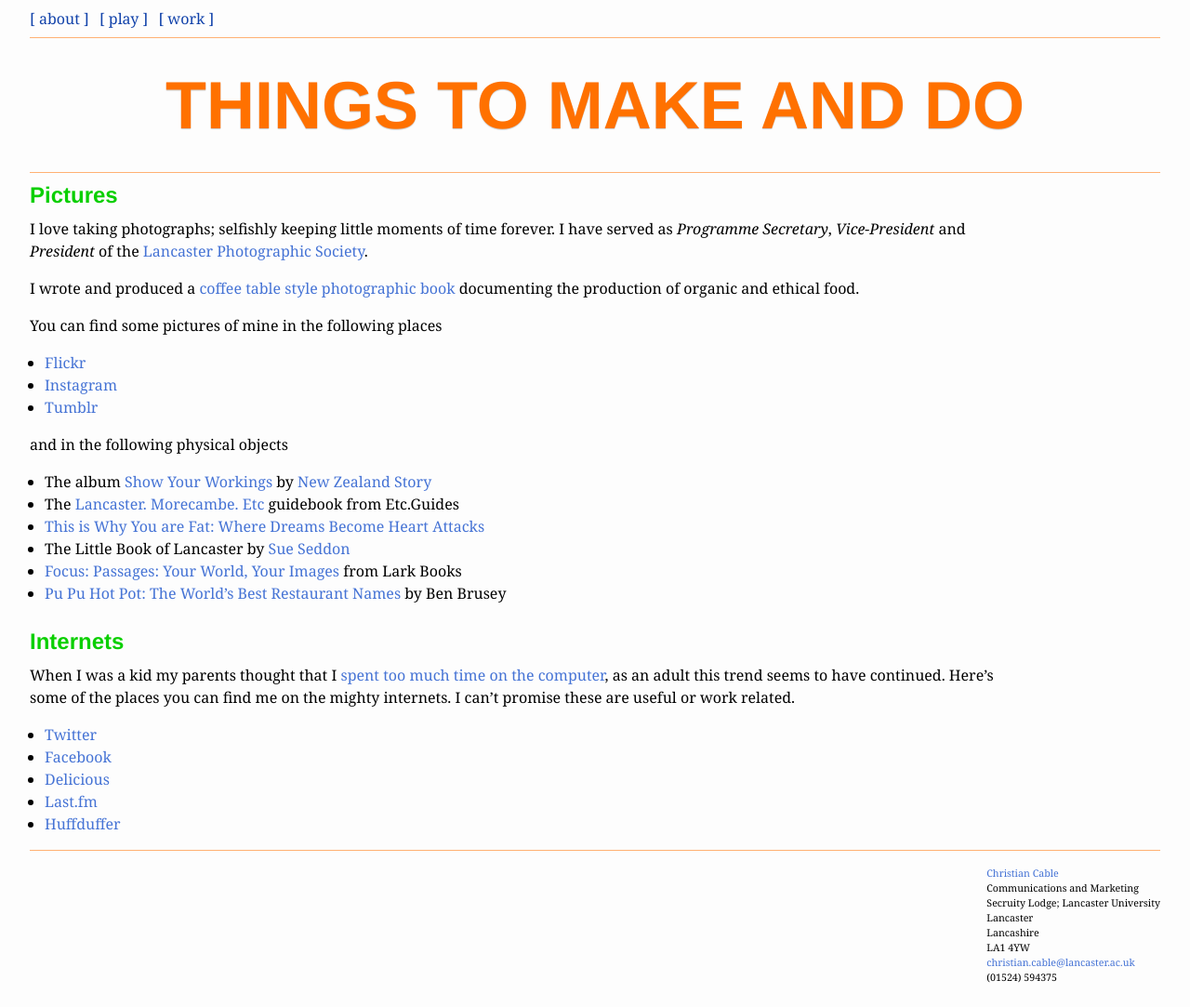
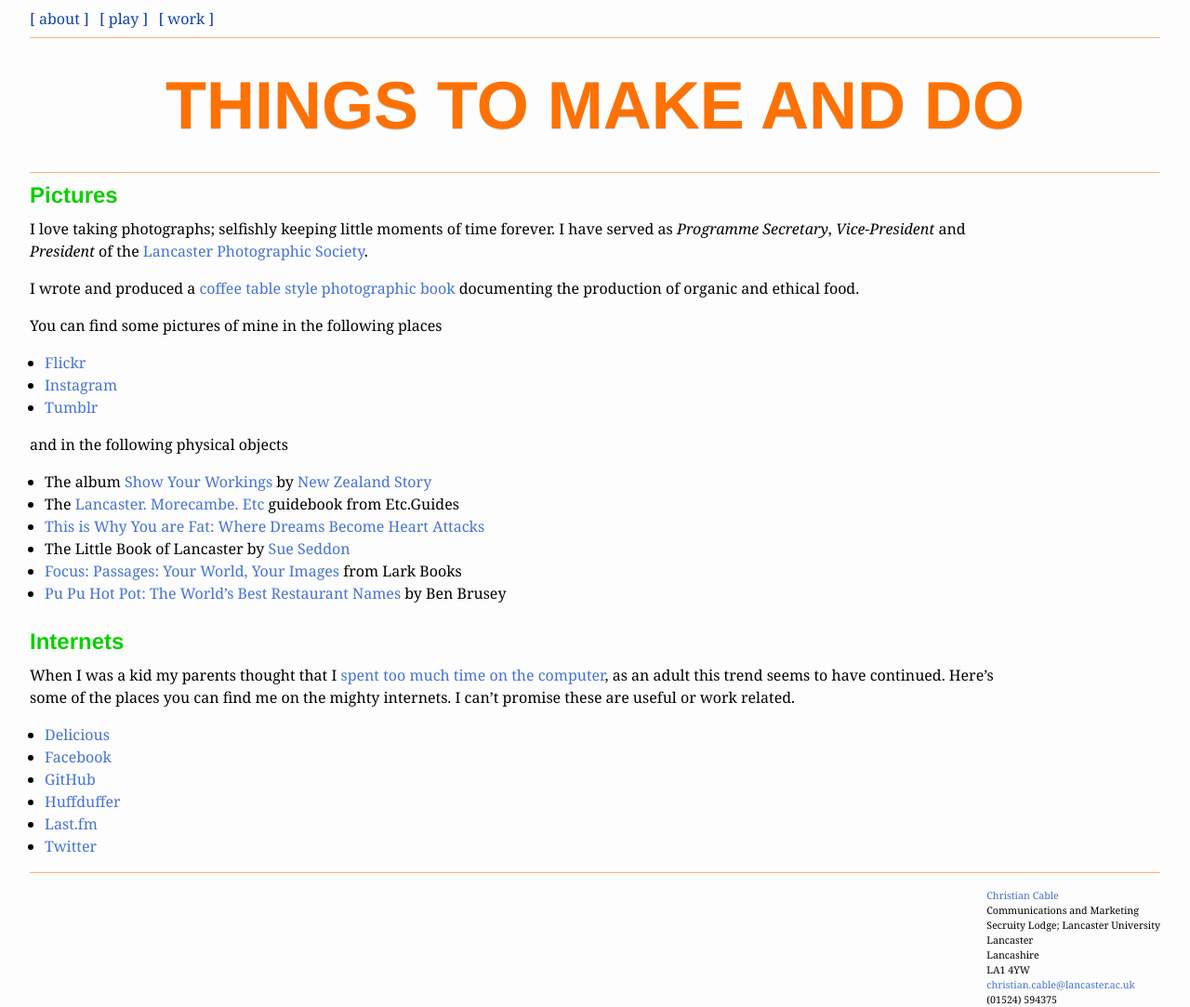
Before and after one commit to christiancable/christiancable.github.io, a Jekyll site: the page built from play.md, in a window 1280 px wide. Shown: the whole page at 93% size. Built offline with Jekyll 4.4.1, drawn with Linux system fonts in a browser that asks for light colours; before the commit the page ends 1059 px from its top, so only the background shows below that.

Commit message:
added gitbug link

```diff
--- a/play.md
+++ b/play.md
@@ -31,11 +31,12 @@
 
 When I was a kid my parents thought that I [spent too much time on the computer](http://www.worldofspectrum.org/), as an adult this trend seems to have continued. Here's some of the places you can find me on the mighty internets. I can't promise these are useful or work related.
 
+* [Delicious][delicious]
+* [Facebook][facebook]
+* [GitHub](https://github.com/christiancable/)
+* [Huffduffer][huffduffer]
+* [Last.fm][lastfm]
 * [Twitter][twitter]
-* [Facebook][facebook]
-* [Delicious][delicious]
-* [Last.fm][lastfm]
-* [Huffduffer][huffduffer]
 
 
 [lps]: http://www.lancasterphotographicsociety.org.uk
```
